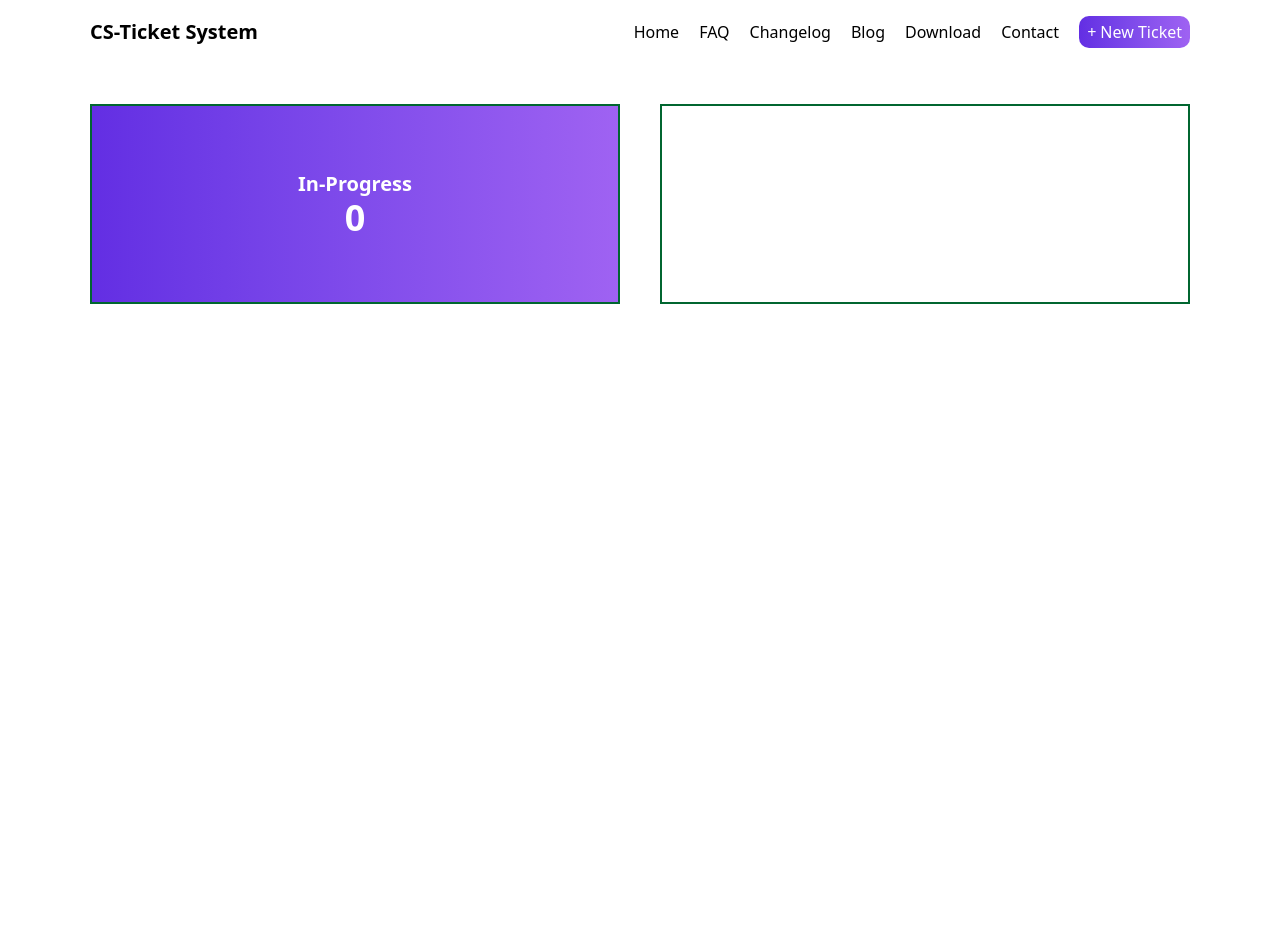
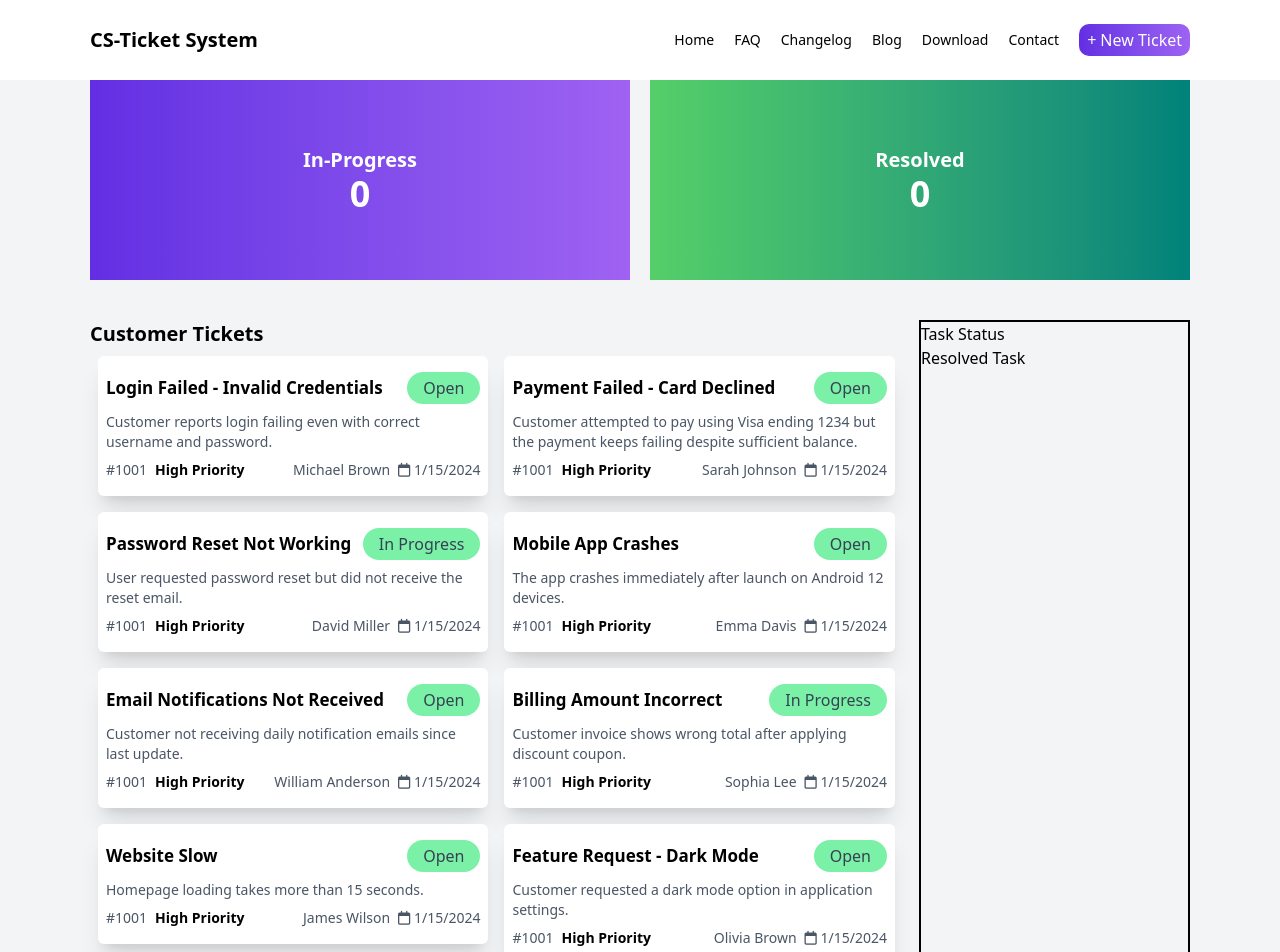
Before and after one commit to Sumaiiya-Haque/Customer-Support-Zone-Project, a React (Vite) app: page / in a window 1280 px wide. Shown: the top 952 px of the page. Before the commit the page ends 800 px from the top, so only its background shows below. Built offline with nearby package versions, Linux system fonts and the light colour scheme.

Commit message:
card design done

```diff
--- /dev/null
+++ b/public/data.json
@@ -0,0 +1,92 @@
+[
+  {
+    "id": 1001,
+    "title": "Login Failed - Invalid Credentials",
+    "description": "Customer reports login failing even with correct username and password.",
+    "customer": "Michael Brown",
+    "priority": "HIGH PRIORITY",
+    "status": "Open",
+    "createdAt": "2025-01-10"
+  },
+  {
+    "id": 1002,
+    "title": "Payment Failed - Card Declined",
+    "description": "Customer attempted to pay using Visa ending 1234 but the payment keeps failing despite sufficient balance.",
+    "customer": "Sarah Johnson",
+    "priority": "HIGH PRIORITY",
+    "status": "Open",
+    "createdAt": "2025-01-16"
+  },
+  {
+    "id": 1003,
+    "title": "Password Reset Not Working",
+    "description": "User requested password reset but did not receive the reset email.",
+    "customer": "David Miller",
+    "priority": "MEDIUM PRIORITY",
+    "status": "In Progress",
+    "createdAt": "2025-01-18"
+  },
+  {
+    "id": 1004,
+    "title": "Mobile App Crashes",
+    "description": "The app crashes immediately after launch on Android 12 devices.",
+    "customer": "Emma Davis",
+    "priority": "HIGH PRIORITY",
+    "status": "Open",
+    "createdAt": "2025-01-20"
+  },
+  {
+    "id": 1005,
+    "title": "Email Notifications Not Received",
+    "description": "Customer not receiving daily notification emails since last update.",
+    "customer": "William Anderson",
+    "priority": "LOW PRIORITY",
+    "status": "Open",
+    "createdAt": "2025-01-22"
+  },
+  {
+    "id": 1006,
+    "title": "Billing Amount Incorrect",
+    "description": "Customer invoice shows wrong total after applying discount coupon.",
+    "customer": "Sophia Lee",
+    "priority": "HIGH PRIORITY",
+    "status": "In Progress",
+    "createdAt": "2025-01-23"
+  },
+  {
+    "id": 1007,
+    "title": "Website Slow",
+    "description": "Homepage loading takes more than 15 seconds.",
+    "customer": "James Wilson",
+    "priority": "MEDIUM PRIORITY",
+    "status": "Open",
+    "createdAt": "2025-01-24"
+  },
+  {
+    "id": 1008,
+    "title": "Feature Request - Dark Mode",
+    "description": "Customer requested a dark mode option in application settings.",
+    "customer": "Olivia Brown",
+    "priority": "LOW PRIORITY",
+    "status": "Open",
+    "createdAt": "2025-01-25"
+  },
+  {
+    "id": 1009,
+    "title": "Account Suspended by Mistake",
+    "description": "User account has been flagged and suspended wrongly by system.",
+    "customer": "Isabella Martinez",
+    "priority": "HIGH PRIORITY",
+    "status": "Resolved",
+    "createdAt": "2025-01-26"
+  },
+  {
+    "id": 1010,
+    "title": "UI Alignment Issue",
+    "description": "Buttons overlapping on Safari browser in checkout page.",
+    "customer": "Ethan Anderson",
+    "priority": "LOW PRIORITY",
+    "status": "Resolved",
+    "createdAt": "2025-01-27"
+  }
+]
--- a/src/App.jsx
+++ b/src/App.jsx
@@ -1,11 +1,20 @@
 
+import { Suspense } from "react"
 import Banner from "./components/Banner"
+import CardContainer from "./components/CardContainer"
 import Navbar from "./components/Navbar"
 
 
 
+const fetchData = async ()=>{
+  const result=await fetch('/data.json')
+  return result.json()
+}
+
 
 function App() {
+
+  const fetchPromise = fetchData();
 
   return (
     <>
@@ -13,7 +22,13 @@ function App() {
 
 
      <Navbar></Navbar>
+<div className="bg-gray-100">
   <Banner></Banner>
+  <Suspense fallback={"loading..."}>
+
+    <CardContainer fetchPromise={fetchPromise}></CardContainer>
+  </Suspense>
+</div>
 
     </>
   )
--- a/src/components/Banner.jsx
+++ b/src/components/Banner.jsx
@@ -1,25 +1,30 @@
-import vector2 from '../assets/vector2.png'
+import vector1 from '../assets/vector1.png'
 
 const Banner = () => {
     return (
-        <div className='max-w-[1100px] mx-auto my-10'>
+  <div className='bg-gray-100'>
 
-   <div className="flex max-w-[1100px] mx-auto gap-10 ">
+          <div className='max-w-[1100px] mx-auto mt-5 mb-10 '>
 
-            <div className='h-[200px] border-2 border-green-800  w-[50%] text-center items-center flex flex-col justify-center bg-gradient-to-r from-[#632EE3] to-[#9F62F2]'>
+   <div className=" flex flex-col sm:flex-row max-w-[1100px] mx-auto gap-5 sm:gap-5 ">
+
+            <div className='min-h-[200px] w-full sm:w-[50%] text-center items-center flex flex-col justify-center bg-gradient-to-r from-[#632EE3] to-[#9F62F2]'>
 <h1  className="text-xl font-semibold text-white">In-Progress</h1>
 <p className="text-4xl font-bold text-white">0</p>
            </div>
 
-           <div  className='h-[200px] border-2 border-green-800 w-[50%] text-center items-center flex flex-col justify-center bg-gradient-to-r from-[#54CF68] to-[#00827A]'
+           <div  className='min-h-[200px] w-full sm:w-[50%] text-center items-center flex flex-col justify-center bg-gradient-to-r from-[#54CF68] to-[#00827A] bg-cover bg-center '
 
-           style={{ backgroundImage: `url(${vector2})` }}>
+          >
+            {/* <p> style={{ backgroundImage: `url(${vector1})` }}</p> */}
 
             <h1 className="text-xl font-semibold text-white">Resolved</h1>
             <p className="text-4xl font-bold text-white">0</p>
            </div>
    </div>
         </div>
+
+  </div>
     );
 };
 
--- /dev/null
+++ b/src/components/CardContainer.jsx
@@ -0,0 +1,69 @@
+import React, { use } from 'react';
+import TaskStatus from './TaskStatus';
+
+const CardContainer = ({ fetchPromise }) => {
+
+    const initialData = use(fetchPromise);
+    console.log(initialData);
+    return (
+        <div>
+
+            <div className='max-w-[1100px] mx-auto  sm:flex justify-between gap-4' >
+                {/* customer ticket */}
+                   <div className=' w-full sm:w-9/12 '>
+                   <h1 className='font-bold text-xl'>Customer Tickets</h1>
+
+<div className=' grid grid-cols-1 sm:grid-cols-2 '>
+                                {/* card  */}
+
+
+
+          {
+                initialData.map((ticket) => {
+
+                    // cards
+
+                    return (
+
+<div className=' h-fit  m-2 rounded-md bg-white px-2 py-4 shadow-xl'>
+
+
+    <div className='flex justify-between items-center'>
+<h2 className='font-semibold text-[17px]'>{ticket.title}</h2>
+    <button className='py-1 bg-green-300 px-4 rounded-[20px] text-gray-700 '> {ticket.status}</button>
+    </div>
+<p className='text-gray-600 text-sm py-2'>{ticket.description}</p>
+
+<div className='flex justify-between items-center text-sm'>
+    <div className='flex gap-2'>
+        <p className='text-gray-600'>#1001</p>
+        <p className='font-semibold'>High Priority </p>
+    </div>
+
+      <div className='flex gap-2 text-gray-600'>
+        <p>{ticket.customer}</p>
+        <p> <i className="fa-regular fa-calendar"></i> 1/15/2024</p>
+    </div>
+
+</div>
+
+                         </div>
+
+                    )
+
+
+                })
+            }
+
+                            </div>
+
+                     </div>
+            {/* right task column */}
+                            <TaskStatus></TaskStatus>
+                        </div>
+
+        </div>
+    );
+};
+
+export default CardContainer;
--- a/src/components/Navbar.jsx
+++ b/src/components/Navbar.jsx
@@ -1,20 +1,23 @@
 
 
 const Navbar = () => {
+
+
+
     return (
         <div className="max-w-[1100px] mx-auto">
-            <div className="flex justify-between items-center h-[50px] py-8">
+            <div className="flex flex-col sm:flex-row justify-between items-center  my-6">
             <div>
-                <h2 className="font-bold text-xl">CS-Ticket System</h2>
+                <h2 className="font-bold text-xl pb-5 sm:pb-0">CS-Ticket System</h2>
             </div>
 
-            <div className="flex items-center gap-5">
-           <div className="text-base ">Home</div>
-           <div>FAQ</div>
-           <div>Changelog</div>
-           <div>Blog</div>
-           <div>Download</div>
-           <div>Contact</div>
+            <div className="flex flex-wrap sm:flex-row justify-around items-center gap-5 sm:gap-5">
+           <a className='text-sm' href="">Home</a>
+           <a className='text-sm' href="">FAQ</a>
+           <a className='text-sm' href="">Changelog</a>
+           <a className='text-sm' href="">Blog</a>
+           <a className='text-sm' href="">Download</a>
+          <a className='text-sm' href="">Contact</a>
            <button className="text-white bg-gradient-to-r from-[#632EE3] to-[#9F62F2] px-2 py-1 rounded-[10px]"> <i class="fa-light fa-plus"></i> New Ticket</button>
             </div>
 
--- /dev/null
+++ b/src/components/TaskStatus.jsx
@@ -0,0 +1,17 @@
+
+
+const TaskStatus = () => {
+    return (
+      <div className='flex flex-col w-full sm:w-3/12 border-2'>
+                                <div>
+                                <h1>Task Status</h1>
+                            </div>
+
+                            <div>
+                                <h1>Resolved Task</h1>
+                            </div>
+                            </div>
+    );
+};
+
+export default TaskStatus;
```
